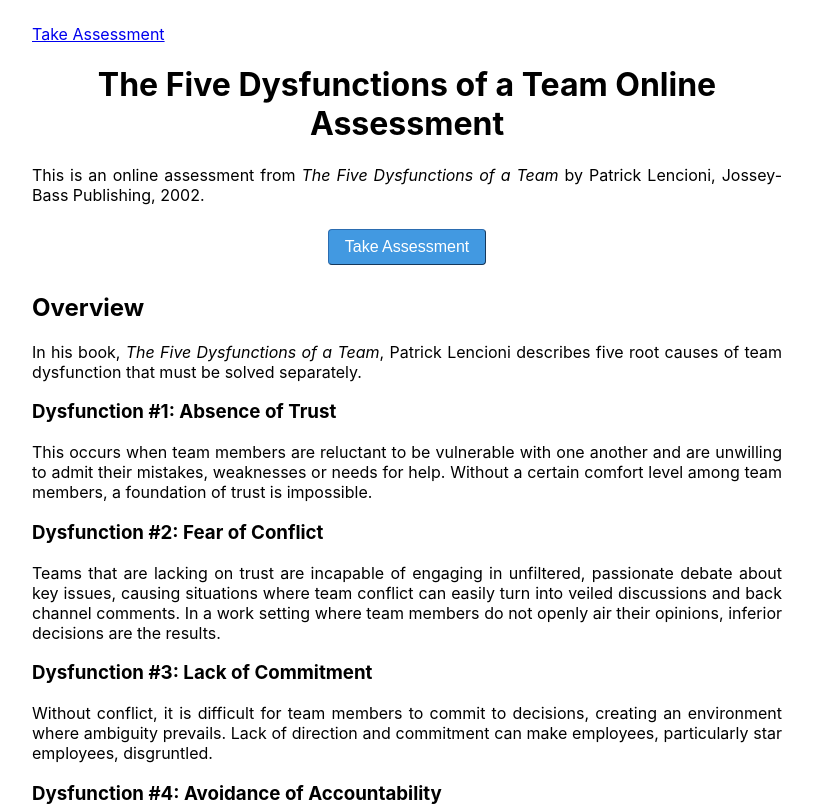
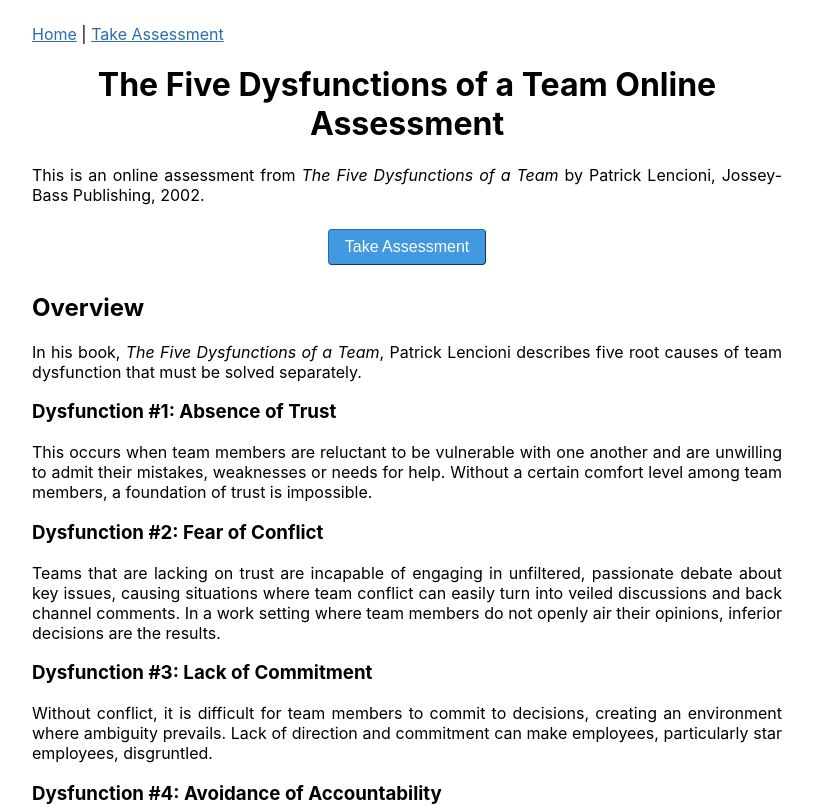
Before and after one commit to alonso-cadenas/team-dysfunctions-assessment, a Next.js app: page / in a window 1280 px wide. Shown: the top 806 px of the page, without its empty margins (233-1046 px from the left). Built offline with nearby package versions, Linux system fonts and the light colour scheme; no server answers.

Commit message:
Enhance navigation.

```diff
--- a/components/layout.js
+++ b/components/layout.js
@@ -5,7 +5,6 @@
 export function Layout(
     {
         children,
-        isHome = false
     }
 ) {
     return (
@@ -15,25 +14,18 @@
                 <meta charSet='utf-8'/>
                 <meta name='viewport' content='initial-scale=1.0, width=device-width'/>
                 <meta name='description'
-                      content='Online assessment from The Five Dysfunctions of a Team by Patrick Lencioni'
+                      content='Online assessment from The Five Dysfunctions of a Team by Patrick Lencioni.'
                 />
             </Head>
             <header>
                 <nav>
-                    {
-                        !isHome && (
                     <Link href='/' as={process.env.BACKEND_URL + '/'}>
                         Home
                     </Link>
-                        )
-                    }
-                    {
-                        isHome && (
+                    {' | '}
                     <Link href={'/assessment'} as={process.env.BACKEND_URL + '/assessment'}>
                         Take Assessment
                     </Link>
-                        )
-                    }
                 </nav>
             </header>
 
--- a/pages/index.js
+++ b/pages/index.js
@@ -4,7 +4,7 @@
 
 export default function Home() {
     return (
-        <Layout isHome>
+        <Layout>
             <h1>The Five Dysfunctions of a Team Online Assessment</h1>
             <p>
                 This is an online assessment from <i>The Five Dysfunctions of a Team</i> by Patrick Lencioni,
--- a/styles.css
+++ b/styles.css
@@ -4,6 +4,10 @@
     padding: 1.5rem;
     max-width: 750px;
     margin: 0 auto;
+}
+
+a {
+    color: #2b6cb0;
 }
 
 button {
```
Lines whose indentation alone changed are shown as unchanged.
